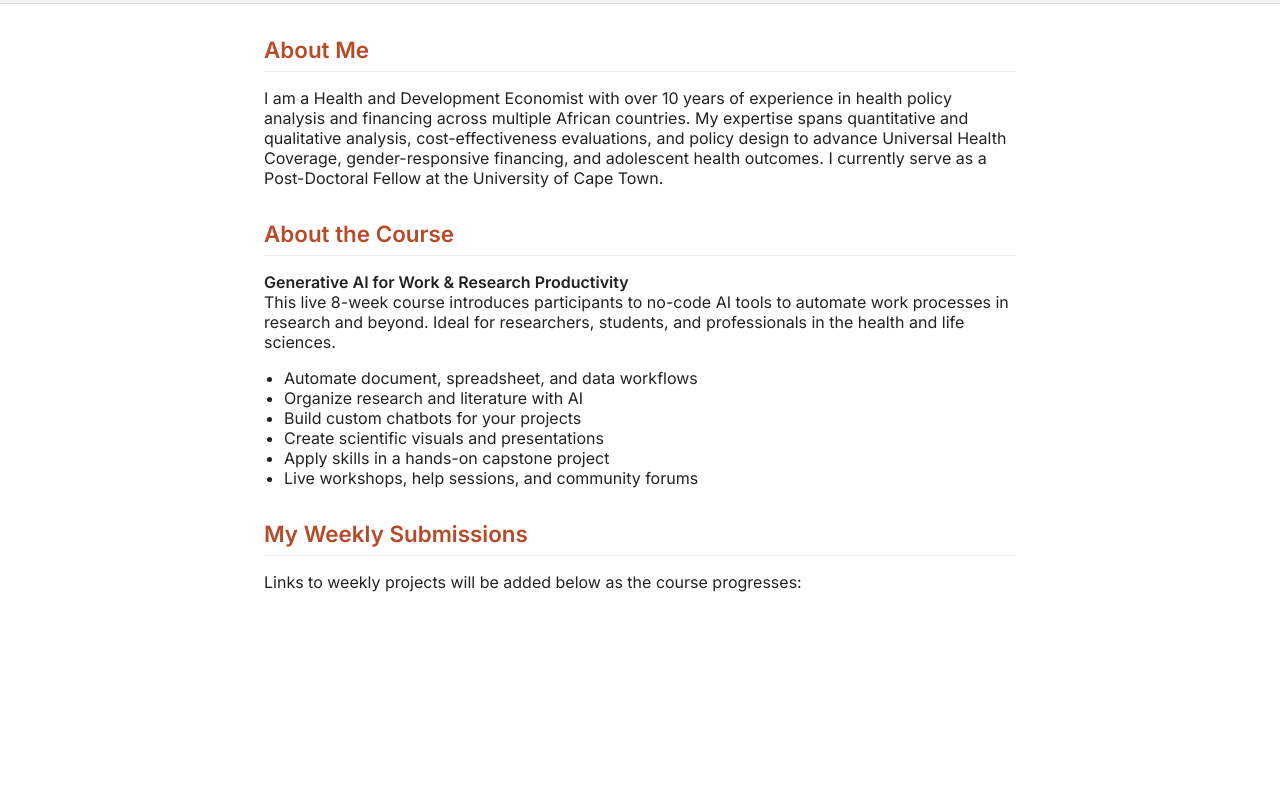
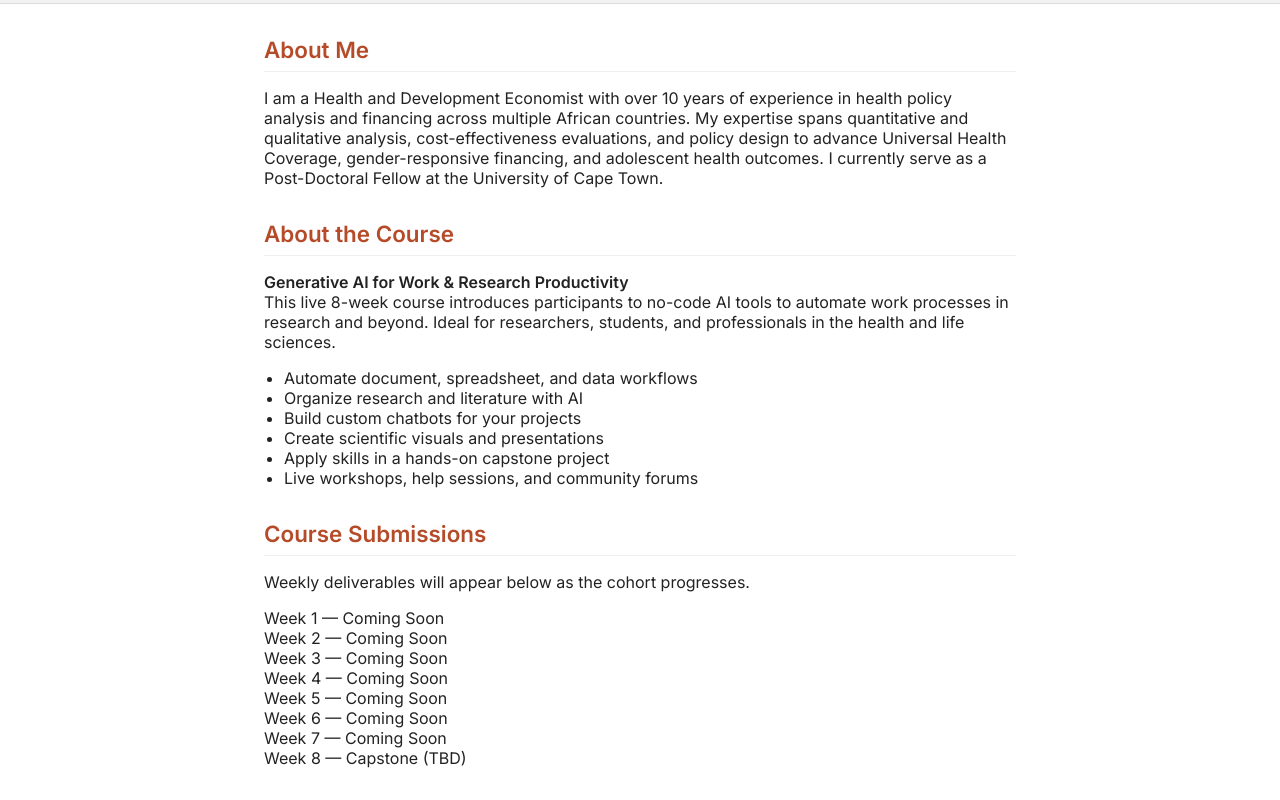
Before and after one commit to MartinaMchenga/Mchenga_portifolio, a plain HTML site: page index.html in a window 1280 px wide. Shown: the part 350-1150 px from the top of the page. Before the commit the page ends 974 px from the top, so only its background shows below. Drawn offline with Linux system fonts and the light colour scheme.

Commit message:
Update index.html

```diff
--- a/index.html
+++ b/index.html
@@ -100,13 +100,18 @@
     </section>
 
     <section id="weekly-submissions">
-      <h2>My Weekly Submissions</h2>
-      <div class="submissions">
-        <p>Links to weekly projects will be added below as the course progresses:</p>
-        <!-- Example:
-        <a href="#">Week 1: Automating Literature Review with AI</a>
-        -->
-      </div>
+      <h2>Course Submissions</h2>
+      <p>Weekly deliverables will appear below as the cohort progresses.</p>
+      <ul class="weeks" style="list-style:none;padding-left:0;">
+        <li>Week&nbsp;1&nbsp;&mdash;&nbsp;Coming Soon</li>
+        <li>Week&nbsp;2&nbsp;&mdash;&nbsp;Coming Soon</li>
+        <li>Week&nbsp;3&nbsp;&mdash;&nbsp;Coming Soon</li>
+        <li>Week&nbsp;4&nbsp;&mdash;&nbsp;Coming Soon</li>
+        <li>Week&nbsp;5&nbsp;&mdash;&nbsp;Coming Soon</li>
+        <li>Week&nbsp;6&nbsp;&mdash;&nbsp;Coming Soon</li>
+        <li>Week&nbsp;7&nbsp;&mdash;&nbsp;Coming Soon</li>
+        <li>Week&nbsp;8&nbsp;&mdash;&nbsp;Capstone (TBD)</li>
+      </ul>
     </section>
   </div>
 </body>
```
